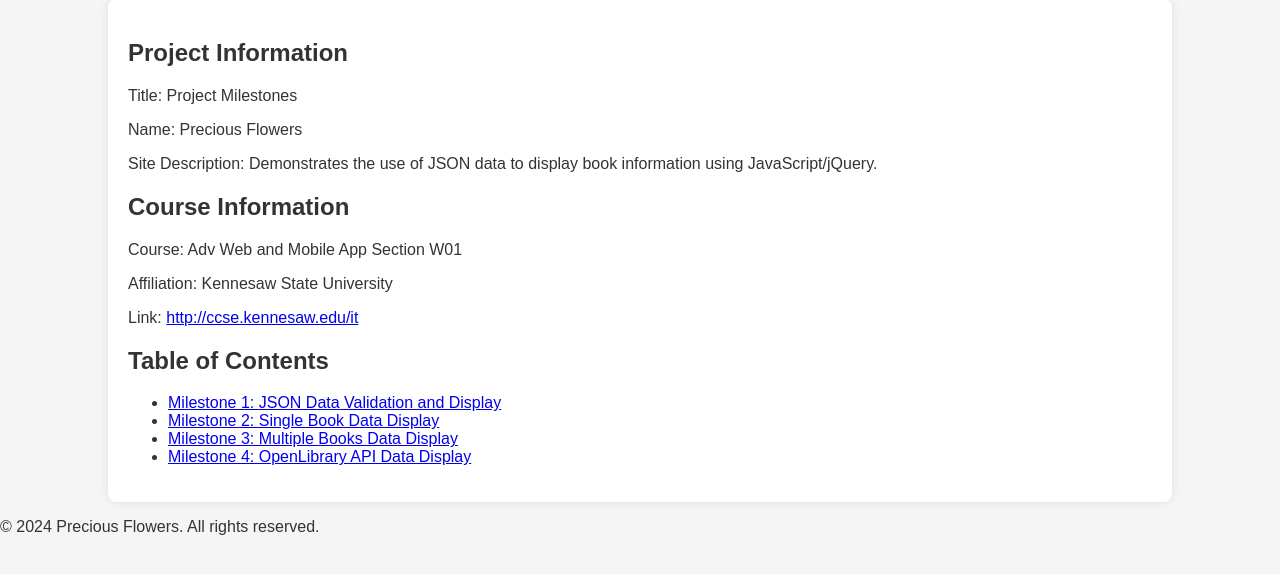
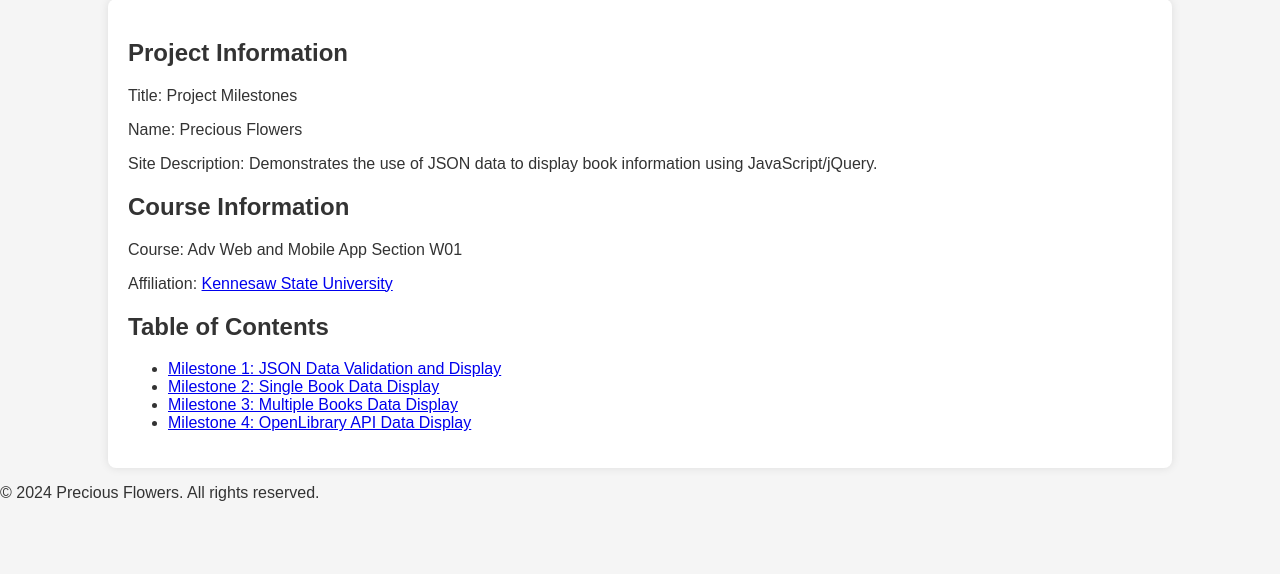
Before and after one commit to PreciousFlowers/PFlowersIT4403, a plain HTML site: page index.html in a window 1280 px wide. Shown: the part 86-660 px from the top of the page. Drawn offline with Linux system fonts and the light colour scheme; files that its build step writes are made by us from their sources.

Commit message:
Update index.html

```diff
--- a/index.html
+++ b/index.html
@@ -17,8 +17,7 @@
         <p>Site Description: Demonstrates the use of JSON data to display book information using JavaScript/jQuery.</p>
         <h2>Course Information</h2>
         <p>Course: Adv Web and Mobile App Section W01</p>
-        <p>Affiliation: Kennesaw State University</p>
-        <p>Link: <a href="http://ccse.kennesaw.edu/it" target="_blank">http://ccse.kennesaw.edu/it</a></p>
+        <p>Affiliation: <a href="http://ccse.kennesaw.edu/it" target="_blank">Kennesaw State University</a></p>
         <h2>Table of Contents</h2>
         <ul>
             <li><a href="milestone1.html">Milestone 1: JSON Data Validation and Display</a></li>
```
